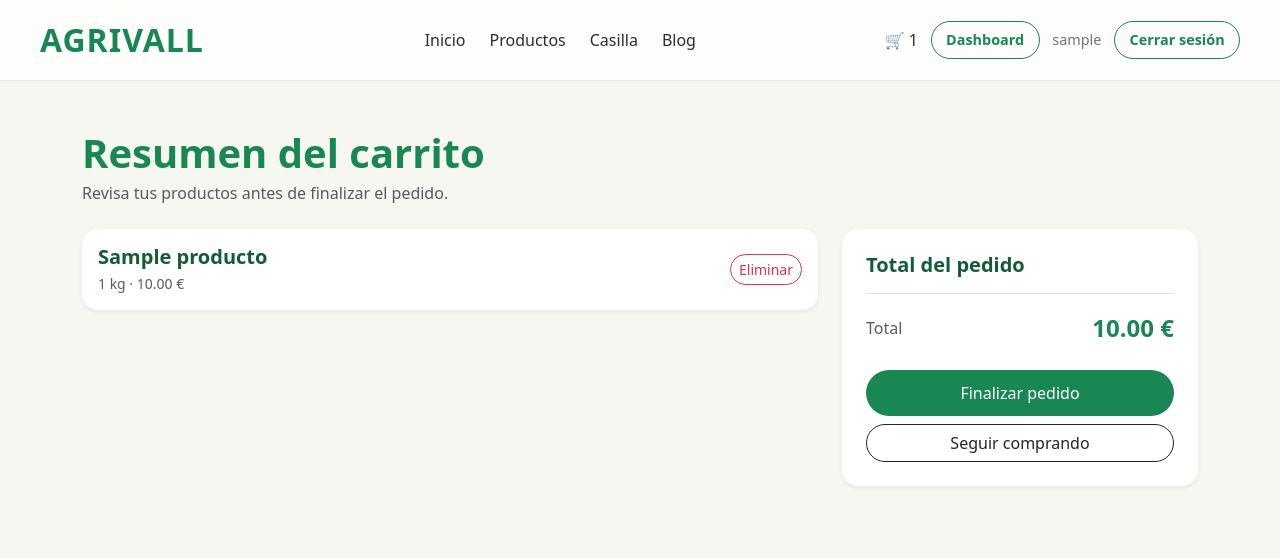
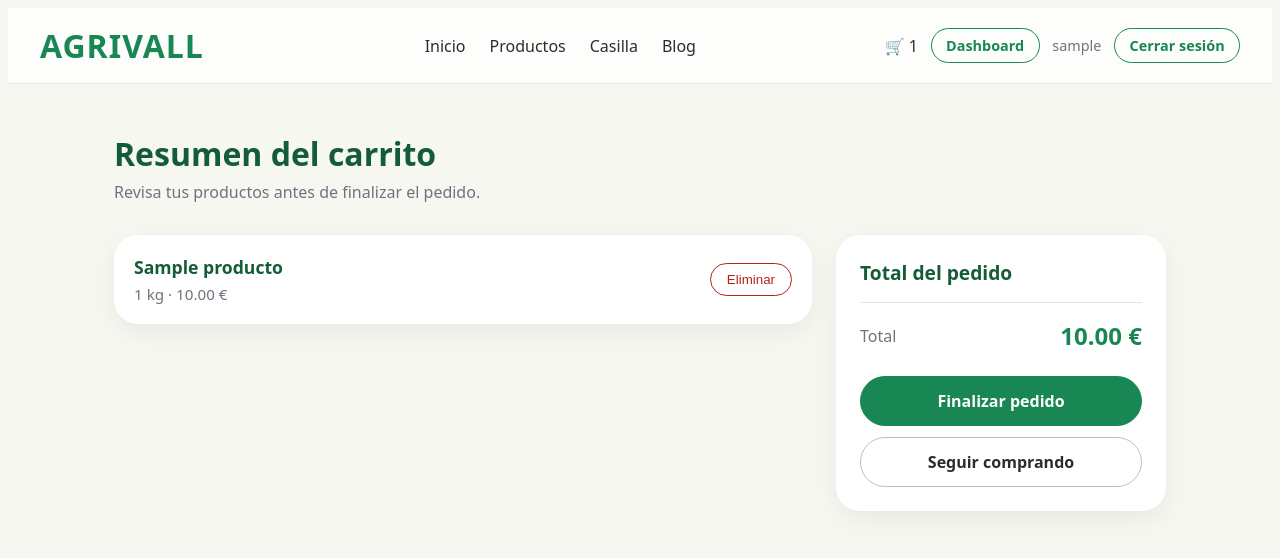
Before and after one commit to mtorpo/django-agrivall, a Django app: page /checkout/ in a window 1280 px wide. Shown: the top 558 px of the page. Run offline with Django 5.2, Linux system fonts and the light colour scheme; a user stored in the database is signed in; tables that the repository leaves empty hold one stand-in row (values such as "Sample post"); some libraries are stand-ins or nearby versions.

Commit message:
fix css html and js deprecable

```diff
--- /dev/null
+++ b/agrivall/static/css/resumen_carrito.css
@@ -0,0 +1,310 @@
+.cart-page {
+    max-width: 1100px;
+    margin: 0 auto;
+    padding: 3rem 1.5rem;
+}
+
+.cart-header {
+    margin-bottom: 2rem;
+}
+
+.cart-header h1 {
+    margin: 0 0 .4rem;
+}
+
+.cart-header p {
+    margin: 0;
+    color: var(--text-muted);
+}
+
+.cart-layout {
+    display: grid;
+    grid-template-columns: 1fr 330px;
+    gap: 1.5rem;
+}
+
+.cart-list {
+    display: flex;
+    flex-direction: column;
+    gap: 1rem;
+}
+
+.cart-item,
+.cart-summary,
+.cart-empty {
+    background: var(--bg-card);
+    border-radius: var(--border-radius);
+    box-shadow: var(--shadow-soft);
+}
+
+.cart-item {
+    padding: 1.25rem;
+
+    display: flex;
+    justify-content: space-between;
+    align-items: center;
+    gap: 1rem;
+}
+
+.cart-item-info h2 {
+    margin: 0 0 .3rem;
+    font-size: 1.1rem;
+}
+
+.cart-item-info p {
+    margin: 0;
+    color: var(--text-muted);
+    font-size: .95rem;
+}
+
+.cart-delete-button {
+    background: transparent;
+    color: #b42318;
+
+    border: 1px solid #b42318;
+    border-radius: 999px;
+
+    padding: .5rem 1rem;
+
+    cursor: pointer;
+}
+
+.cart-delete-button:hover {
+    background: #b42318;
+    color: white;
+}
+
+.cart-summary {
+    padding: 1.5rem;
+    height: fit-content;
+}
+
+.cart-summary h2 {
+    margin: 0 0 1rem;
+    font-size: 1.2rem;
+}
+
+.cart-total,
+.modal-total {
+    border-top: 1px solid rgba(0,0,0,.1);
+    padding-top: 1rem;
+    margin-bottom: 1.5rem;
+
+    display: flex;
+    justify-content: space-between;
+    align-items: center;
+}
+
+.cart-total span,
+.modal-total span {
+    color: var(--text-muted);
+}
+
+.cart-total strong,
+.modal-total strong {
+    color: var(--primary);
+    font-size: 1.5rem;
+}
+
+.cart-main-button,
+.cart-main-link,
+.cart-secondary-button,
+.modal-confirm-button,
+.modal-cancel-button {
+    display: block;
+    width: 100%;
+
+    text-align: center;
+
+    border-radius: 999px;
+
+    padding: .8rem 1rem;
+
+    font-weight: 600;
+
+    cursor: pointer;
+}
+
+.cart-main-button,
+.cart-main-link,
+.modal-confirm-button {
+    background: var(--primary);
+    color: white;
+    border: 1px solid var(--primary);
+}
+
+.cart-main-button:hover,
+.cart-main-link:hover,
+.modal-confirm-button:hover {
+    background: var(--primary-dark);
+}
+
+.cart-secondary-button,
+.modal-cancel-button {
+    margin-top: .7rem;
+
+    background: transparent;
+    color: var(--text-main);
+
+    border: 1px solid rgba(0,0,0,.25);
+}
+
+.cart-secondary-button:hover,
+.modal-cancel-button:hover {
+    background: var(--bg-main);
+}
+
+.cart-empty {
+    text-align: center;
+    padding: 3rem 1.5rem;
+}
+
+.cart-empty h2 {
+    margin: 0 0 .5rem;
+}
+
+.cart-empty p {
+    color: var(--text-muted);
+    margin-bottom: 1.5rem;
+}
+
+.cart-main-link {
+    width: fit-content;
+    margin: 0 auto;
+}
+
+
+/* Modal sin Bootstrap */
+
+.modal-toggle {
+    display: none;
+}
+
+.order-modal {
+    display: none;
+
+    position: fixed;
+    inset: 0;
+    z-index: 20;
+
+    background: rgba(0,0,0,.45);
+
+    padding: 1.5rem;
+}
+
+.modal-toggle:checked + .order-modal {
+    display: flex;
+    align-items: center;
+    justify-content: center;
+}
+
+.modal-box {
+    width: 100%;
+    max-width: 500px;
+
+    background: var(--bg-card);
+    border-radius: var(--border-radius);
+    box-shadow: var(--shadow-hover);
+}
+
+.modal-header,
+.modal-body,
+.modal-footer {
+    padding: 1.5rem;
+}
+
+.modal-header {
+    border-bottom: 1px solid rgba(0,0,0,.08);
+
+    display: flex;
+    align-items: center;
+    justify-content: space-between;
+}
+
+.modal-header h2 {
+    margin: 0;
+    font-size: 1.25rem;
+}
+
+.modal-close {
+    font-size: 1.8rem;
+    cursor: pointer;
+    color: var(--text-muted);
+}
+
+.modal-body {
+    display: flex;
+    flex-direction: column;
+    gap: 1rem;
+}
+
+.form-group {
+    display: flex;
+    flex-direction: column;
+    gap: .4rem;
+}
+
+.form-group label {
+    font-weight: 600;
+}
+
+.form-group input {
+    padding: .75rem 1rem;
+
+    border: 1px solid rgba(0,0,0,.12);
+    border-radius: 999px;
+
+    background: var(--bg-main);
+
+    font-family: var(--font-main);
+    font-size: 1rem;
+}
+
+.form-group input:focus {
+    outline: none;
+    border-color: var(--primary);
+    box-shadow: 0 0 0 4px var(--primary-soft);
+}
+
+.modal-footer {
+    border-top: 1px solid rgba(0,0,0,.08);
+
+    display: flex;
+    justify-content: flex-end;
+    gap: .7rem;
+}
+
+.modal-footer .modal-cancel-button,
+.modal-footer .modal-confirm-button {
+    width: auto;
+    margin-top: 0;
+}
+
+
+/* Responsive */
+
+@media (max-width: 850px) {
+
+    .cart-layout {
+        grid-template-columns: 1fr;
+    }
+
+    .cart-item {
+        align-items: flex-start;
+        flex-direction: column;
+    }
+
+    .cart-item form,
+    .cart-delete-button {
+        width: 100%;
+    }
+
+    .modal-footer {
+        flex-direction: column;
+    }
+
+    .modal-footer .modal-cancel-button,
+    .modal-footer .modal-confirm-button {
+        width: 100%;
+    }
+}
--- a/agrivall/static/css/tema.css
+++ b/agrivall/static/css/tema.css
@@ -1,4 +1,7 @@
 /* ===== PALETA GLOBAL ===== */
+*{
+    box-sizing: border-box;
+}
 
 :root {
 
--- a/agrivall/templates/blog.html
+++ b/agrivall/templates/blog.html
@@ -10,7 +10,6 @@
     <link rel="stylesheet" href="{% static 'css/tema.css' %}">
     <link rel="stylesheet" href="{% static 'css/blog.css' %}">
     <link rel="stylesheet" href="{% static 'css/footer.css' %}">
-    <link rel="stylesheet" href="{% static 'css/bootstrap.min.css' %}">
     <link rel="icon" href="{% static 'images/favicon.ico' %}" type="image/x-icon">
 
 </head>
@@ -65,7 +64,6 @@
 
     {% include "partials/footer.html" %}
 
-    <script src="{% static 'js/bootstrap.bundle.min.js' %}"></script>
 
 </body>
 </html>
--- a/agrivall/templates/index.html
+++ b/agrivall/templates/index.html
@@ -6,7 +6,6 @@
     <meta charset="UTF-8">
     <meta name="viewport" content="width=device-width, initial-scale=1.0">
     <title>Agrivall</title>
-    <link rel="stylesheet" href="{% static 'css/bootstrap.min.css' %}">
     <link rel="stylesheet" href="{% static 'css/nav.css' %}">
     <link rel="stylesheet" href="{% static 'css/tema.css' %}">
     <link rel="stylesheet" href="{% static 'css/index.css' %}">
@@ -169,8 +168,6 @@
 
 {% include "partials/footer.html" %}
 
-<script src="{% static 'js/bootstrap.bundle.min.js' %}"></script>
-
 
 </body>
 </html>
--- a/agrivall/templates/productos.html
+++ b/agrivall/templates/productos.html
@@ -5,7 +5,6 @@
     <meta charset="UTF-8">
     <meta name="viewport" content="width=device-width, initial-scale=1.0">
     <title>Agrivall</title>
-    <link rel="stylesheet" href="{% static 'css/bootstrap.min.css' %}">
 
     <link rel="stylesheet" href="{% static 'css/nav.css' %}">
     <link rel="stylesheet" href="{% static 'css/tema.css' %}">
@@ -101,8 +100,6 @@
 
     {% include "partials/footer.html" %}
 
-    <script src="{% static 'js/producto_added_message.js' %}"></script>
-
     <script>
         const formulariosCarrito = document.querySelectorAll(".formulario-carrito");
         const contadorCarrito = document.getElementById("cart-count");
@@ -131,8 +128,5 @@
         });
     </script>
 
-    <script src="{% static 'js/bootstrap.bundle.min.js' %}"></script>
-
-
 </body>
 </html>
--- a/agrivall/templates/resumen_carrito.html
+++ b/agrivall/templates/resumen_carrito.html
@@ -4,213 +4,154 @@
 <head>
     <meta charset="UTF-8">
     <meta name="viewport" content="width=device-width, initial-scale=1.0">
-    <title>Agrivall</title>
-    <link rel="stylesheet" href="{% static 'css/bootstrap.min.css' %}">
+    <title>Resumen del carrito</title>
+
     <link rel="stylesheet" href="{% static 'css/nav.css' %}">
-    <link rel="stylesheet" href="{% static 'css/productos.css' %}">
     <link rel="stylesheet" href="{% static 'css/tema.css' %}">
+    <link rel="stylesheet" href="{% static 'css/resumen_carrito.css' %}">
     <link rel="icon" href="{% static 'images/favicon.ico' %}" type="image/x-icon">
+</head>
 
-</head>
 <body>
 
     {% include "partials/nav.html" %}
 
-    <main class="container py-5">
+    <main class="cart-page">
 
-        <div class="mb-4">
-            <h1 class="fw-semibold text-success mb-1">Resumen del carrito</h1>
-            <p class="text-muted mb-0">Revisa tus productos antes de finalizar el pedido.</p>
-        </div>
+        <header class="cart-header">
+            <h1>Resumen del carrito</h1>
+            <p>Revisa tus productos antes de finalizar el pedido.</p>
+        </header>
 
         {% if lineas %}
 
-            <div class="row g-4">
+            <section class="cart-layout">
 
-                <div class="col-12 col-lg-8">
+                <div class="cart-list">
 
                     {% for linea in lineas %}
-                        <div class="card border-0 shadow-sm rounded-4 mb-3">
-                            <div class="card-body d-flex justify-content-between align-items-center gap-3">
+                        <article class="cart-item">
 
-                                <div>
-                                    <h5 class="mb-1">{{ linea.producto.nombre }}</h5>
-
-                                    <div class="text-muted small">
-                                        {{ linea.peso_kg }} kg · {{ linea.precio_unidad }} €
-                                    </div>
+                            <div class="cart-item-info">
+                                <h2>{{ linea.producto.nombre }}</h2>
+                                <p>{{ linea.peso_kg }} kg · {{ linea.precio_unidad }} €</p>
                             </div>
 
-                                <form method="post" action="{% url 'eliminar-linea-pedido' %}" class="m-0">
+                            <form method="post" action="{% url 'eliminar-linea-pedido' %}">
                                 {% csrf_token %}
                                 <input type="hidden" name="linea_pedido_id" value="{{ linea.id }}">
 
-                                    <button type="submit" class="btn btn-sm btn-outline-danger rounded-pill">
+                                <button type="submit" class="cart-delete-button">
                                     Eliminar
                                 </button>
                             </form>
 
-                            </div>
-                        </div>
+                        </article>
                     {% endfor %}
 
                 </div>
 
-                <div class="col-12 col-lg-4">
-                    <div class="card border-0 shadow-sm rounded-4">
-                        <div class="card-body p-4">
+                <aside class="cart-summary">
 
-                            <h5 class="fw-semibold mb-3">Total del pedido</h5>
+                    <h2>Total del pedido</h2>
 
-                            <div class="d-flex justify-content-between align-items-center border-top pt-3 mb-4">
-                                <span class="text-muted">Total</span>
-                                <span class="fs-4 fw-bold text-success">{{ total }} €</span>
+                    <div class="cart-total">
+                        <span>Total</span>
+                        <strong>{{ total }} €</strong>
                     </div>
 
-                            <button
-                                type="button"
-                                class="btn btn-green rounded-pill w-100 mb-2"
-                                data-bs-toggle="modal"
-                                data-bs-target="#exampleModal"
-                            >
+                    <label for="order-modal" class="cart-main-button">
                         Finalizar pedido
-                            </button>
+                    </label>
 
-                            <a href="{% url 'productos' %}" class="btn btn-outline-dark rounded-pill w-100">
+                    <a href="{% url 'productos' %}" class="cart-secondary-button">
                         Seguir comprando
                     </a>
 
-                        </div>
-                    </div>
-                </div>
+                </aside>
 
-            </div>
+            </section>
 
         {% else %}
 
-            <div class="card border-0 shadow-sm rounded-4 text-center py-5">
-                <div class="card-body">
-                    <h4 class="fw-semibold mb-2">Tu carrito está vacío</h4>
-                    <p class="text-muted mb-4">Añade productos ecológicos para empezar tu pedido.</p>
+            <section class="cart-empty">
+                <h2>Tu carrito está vacío</h2>
+                <p>Añade productos ecológicos para empezar tu pedido.</p>
 
-                    <a href="{% url 'productos' %}" class="btn btn-green rounded-pill px-4">
+                <a href="{% url 'productos' %}" class="cart-main-link">
                     Ver productos
                 </a>
-                </div>
-            </div>
+            </section>
 
         {% endif %}
 
+        <input type="checkbox" id="order-modal" class="modal-toggle">
 
-    {% comment %} PRUEBA DE MODAL {% endcomment %}
-    <div class="modal fade" id="exampleModal" tabindex="-1">
-        <div class="modal-dialog modal-dialog-centered">
+        <section class="order-modal" aria-labelledby="order-modal-title">
 
-            <div class="modal-content">
+            <div class="modal-box">
 
                 <form method="post" action="{% url 'checkout' %}">
 
                     {% csrf_token %}
 
-                    <div class="modal-header">
-                        <h5 class="modal-title">
-                            Datos de entrega
-                        </h5>
+                    <header class="modal-header">
+                        <h2 id="order-modal-title">Datos de entrega</h2>
 
-                        <button
-                            type="button"
-                            class="btn-close"
-                            data-bs-dismiss="modal"
-                        ></button>
-                    </div>
+                        <label for="order-modal" class="modal-close">
+                            ×
+                        </label>
+                    </header>
 
                     <div class="modal-body">
 
-                        <div class="mb-3">
-                            <label class="form-label">
+                        <div class="form-group">
+                            <label for="{{ pedido_form.nombre.id_for_label }}">
                                 Nombre
                             </label>
-
                             {{ pedido_form.nombre }}
                         </div>
 
-                        <div class="mb-3">
-                            <label class="form-label">
+                        <div class="form-group">
+                            <label for="{{ pedido_form.direccion.id_for_label }}">
                                 Dirección
                             </label>
-
                             {{ pedido_form.direccion }}
                         </div>
 
-                        <div class="mb-3">
-                            <label class="form-label">
+                        <div class="form-group">
+                            <label for="{{ pedido_form.cp.id_for_label }}">
                                 Código Postal
                             </label>
-
                             {{ pedido_form.cp }}
                         </div>
 
-                        <div class="border-top pt-3">
-
-                            <div class="d-flex justify-content-between">
-
+                        <div class="modal-total">
                             <span>Total</span>
-
-                                <span class="fw-bold text-success">
-                                    {{ total }} €
-                                </span>
-
+                            <strong>{{ total }} €</strong>
                         </div>
 
                     </div>
 
-                    </div>
+                    <footer class="modal-footer">
 
-                    <div class="modal-footer">
+                        <label for="order-modal" class="modal-cancel-button">
+                            Cancelar
+                        </label>
 
-                        <button
-                            type="button"
-                            class="btn btn-outline-secondary rounded-pill"
-                            data-bs-dismiss="modal"
-                        >
-                            Cancelar
-                        </button>
-
-                        <button
-                            type="submit"
-                            class="btn btn-green rounded-pill"
-                        >
+                        <button type="submit" class="modal-confirm-button">
                             Confirmar pedido
                         </button>
 
-                    </div>
+                    </footer>
 
                 </form>
 
             </div>
 
-        </div>
-    </div>
-
-
-    <script>
-
-        const myModal = document.getElementById('exampleModal')
-
-        const myModalI = bootstrap.Modal.getOrCreateInstance(myModal)
-
-        myModal.addEventListener('show.bs.modal', event => {
-            console.log('abierto')
-        })
-        myModal.addEventListener('hide.bs.modal', event => {
-            console.log('cerrado')
-        })
-
-    </script>
+        </section>
 
     </main>
 
-    <script src="{% static 'js/bootstrap.bundle.min.js' %}"></script>
-
 </body>
 </html>
```
Also changed, not shown: agrivall/static/css/productos.css (+90 -0 lines), agrivall/static/js/producto_added_message.js (deleted, +0 -15 lines), agrivall/templates/partials/pedido_finalizado_message.html (+21 -35 lines), agrivall/templates/partials/producto_added_message.html (+22 -8 lines). Lines whose indentation alone changed are shown as unchanged.
